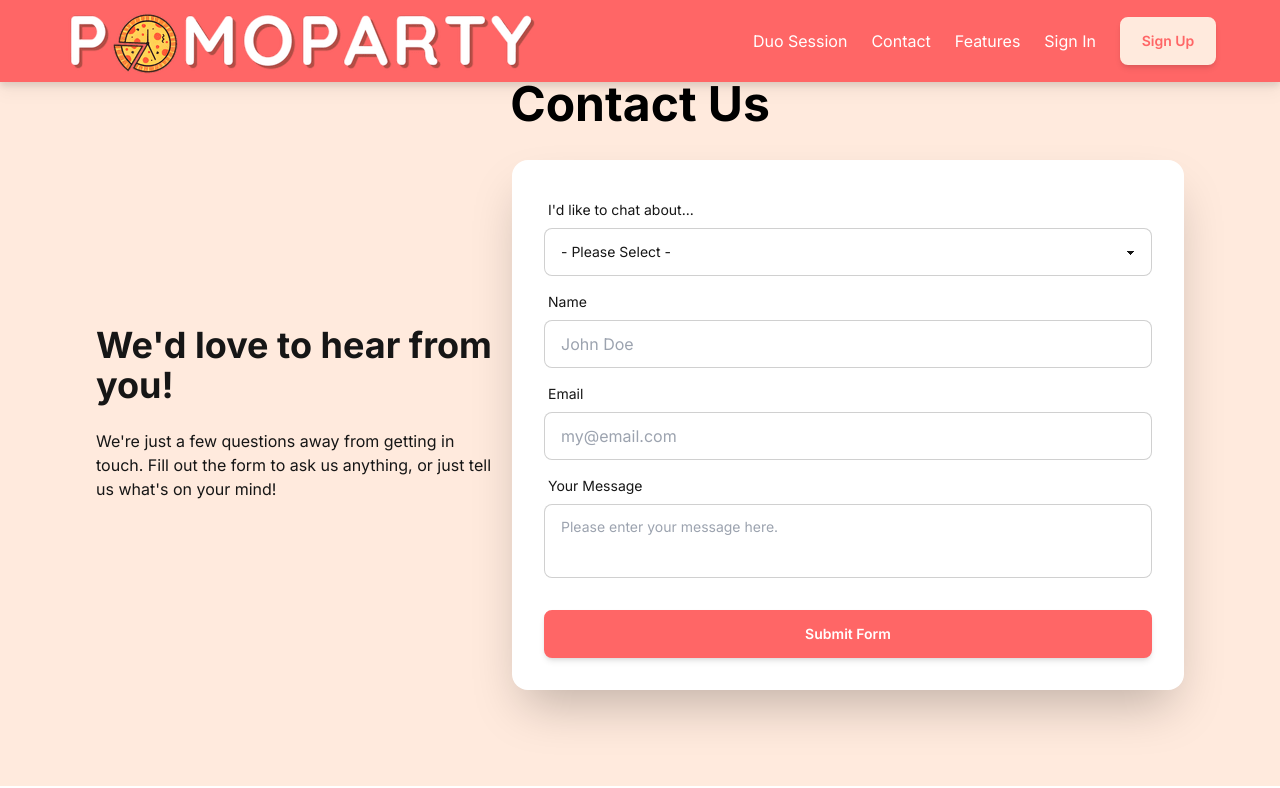
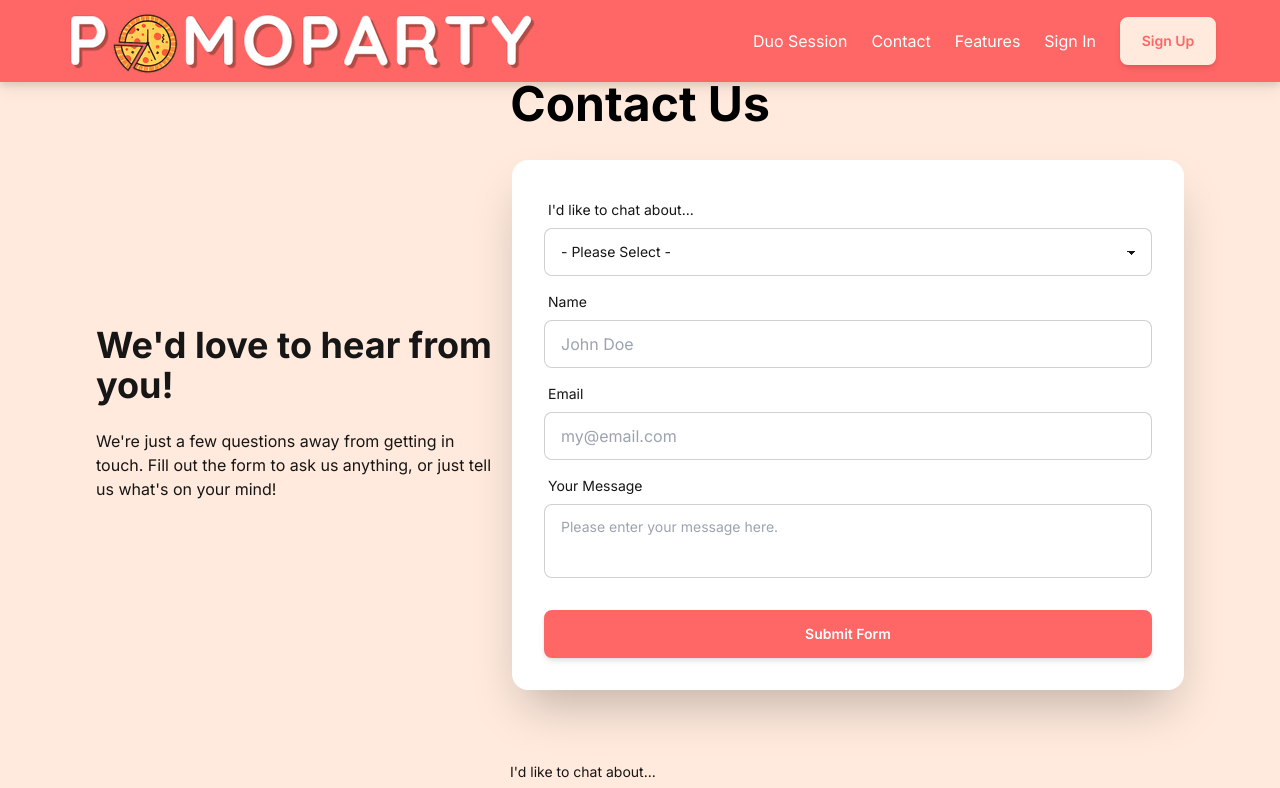
Before and after one commit to sn163/Pomoparty, a Next.js app: page /contact in a window 1280 px wide. Shown: the top 788 px of the page. Built offline with nearby package versions, Linux system fonts and the light colour scheme.

Commit message:
removed textarea styling from globals, rebuilt contact form

```diff
--- a/src/app/contact/page.tsx
+++ b/src/app/contact/page.tsx
@@ -24,6 +24,7 @@ export default function ContactPage() {
           </div>
         </div>
       </div>
+      <ContactForm />
     </main>
   );
 }
--- a/src/app/globals.css
+++ b/src/app/globals.css
@@ -20,10 +20,6 @@ body {
   overflow: hidden;
 }
 
-textarea {
-  resize: none;
-}
-
 @layer utilities {
   .text-balance {
     text-wrap: balance;
```
